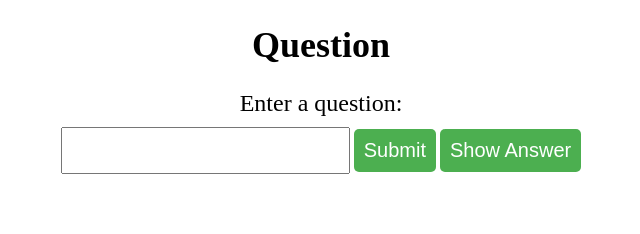
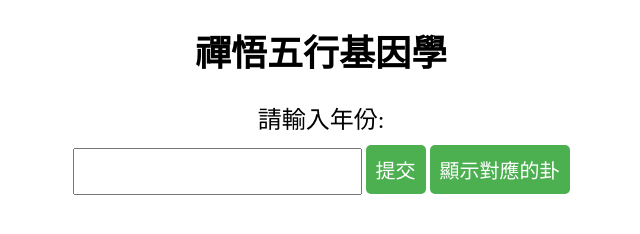
Before and after one commit to tomlee0807/year-to-hexagram, a plain HTML site: page index.html in a window 1280 px wide. Shown: the whole page, without its empty margins (319-959 px from the left). Drawn offline with Linux system fonts and the light colour scheme.

Commit message:
Update text shown on html

```diff
--- a/index.html
+++ b/index.html
@@ -7,12 +7,12 @@
   </head>
   <body>
     <div class="container">
-      <h1>Question</h1>
-      <p>Enter a question:</p>
+      <h1>禪悟五行基因學</h1>
+      <p>請輸入年份:</p>
       <input id="question-input" type="text">
-      <button id="submit-btn">Submit</button>
+      <button id="submit-btn">提交</button>
       <p id="question"></p>
-      <button id="show-answer-btn">Show Answer</button>
+      <button id="show-answer-btn">顯示對應的卦</button>
       <p id="answer"></p>
     </div>
     <script src="script.js"></script>
```
